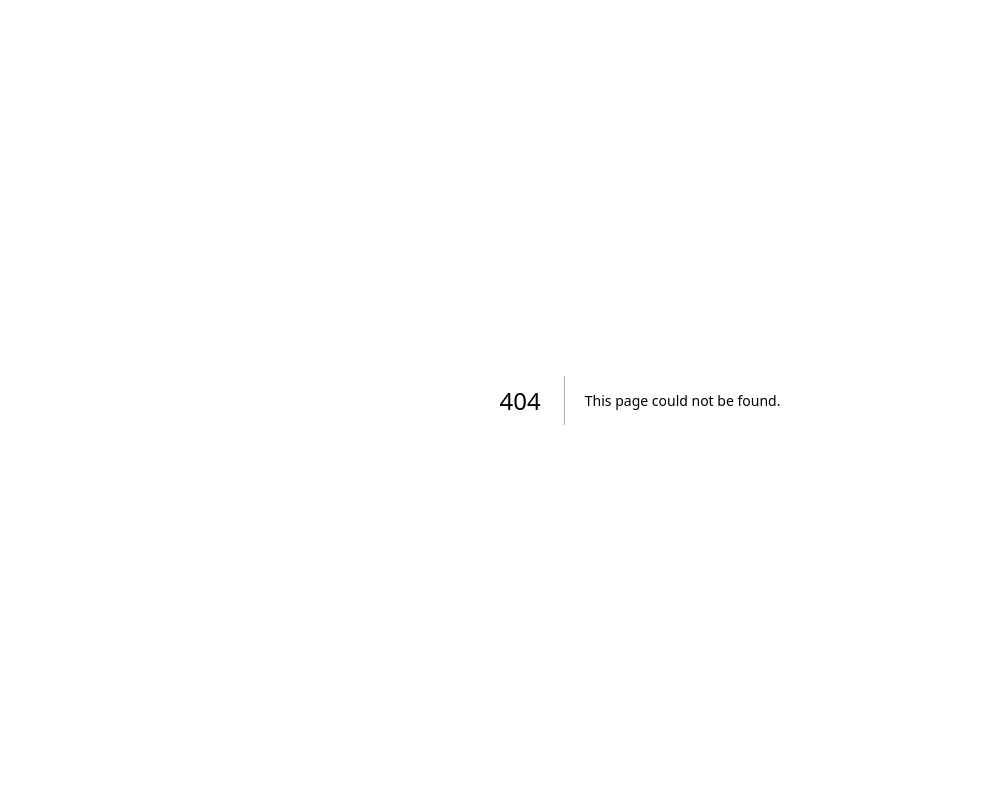
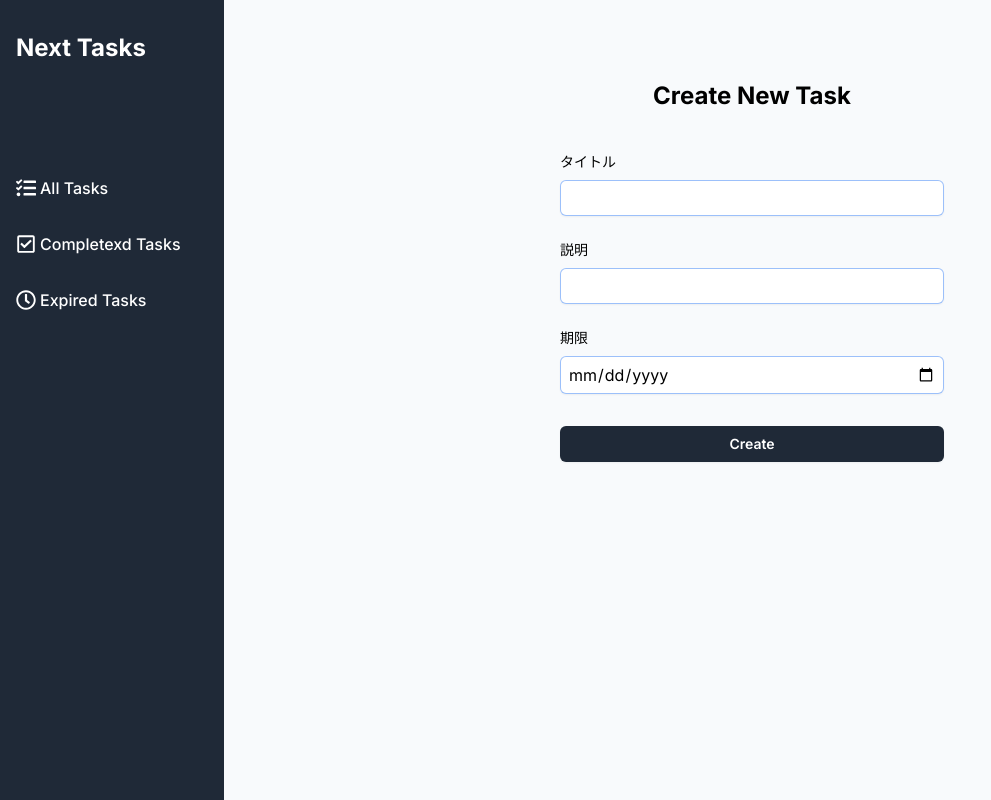
Before and after one commit to Taishi1020/next-task, a Next.js app: page /new in a window 1280 px wide. Before the commit this address had no page. Shown: the whole page, without its empty margins (0-991 px from the left). Built offline with nearby package versions, Linux system fonts and the light colour scheme.

Commit message:
[add] タスクフォームの作成

```diff
--- /dev/null
+++ b/src/app/(main)/new/page.tsx
@@ -0,0 +1,12 @@
+import NewTaskForm from "@/components/NewTaskForm/NewTaskForm"
+
+const NewTaskPage = () => {
+  return (
+    <div className="flex flex-col justify-center py-20">
+        <h2 className="text-center text-2xl font-bold">Create New Task</h2>
+        <NewTaskForm/>
+    </div>
+  )
+}
+
+export default NewTaskPage
--- /dev/null
+++ b/src/components/NewTaskForm/NewTaskForm.tsx
@@ -0,0 +1,25 @@
+const NewTaskForm = () => {
+  return (
+    <div className="mt-10 mx-auto w-full max-w-sm">
+        <form action="">
+            <div>
+                <label htmlFor="title" className="block text-sm font-medium">タイトル</label>
+                <input type="text" id="title" name="title" required className="block mt-2 py-1.5 px-2 w-full rounded-md border-0 shadow-sm ring-1 ring-inset ring-gray300"/>
+            </div>
+            <div className="mt-6 ">
+                <label htmlFor="description" className="block text-sm font-medium">説明</label>
+                <input type="text" id="description" name="description" required className="block mt-2 py-1.5 px-2 w-full rounded-md border-0 shadow-sm ring-1 ring-inset ring-gray300"/>
+            </div>
+            <div className="mt-6 ">
+                <label htmlFor="dueDate" className="block text-sm font-medium">期限</label>
+                <input type="date" id="dueDate" name="dueDate" min='2020=01-01' max='2099=12-31' required className="block mt-2 py-1.5 px-2 w-full rounded-md border-0 shadow-sm ring-1 ring-inset ring-gray300"/>
+            </div>
+            <button type="submit" className="mt-8 py-2 w-full rounded-md text-white bg-gray-800 hover:bg-gray-700 text-sm font-semibold shadow-sm">
+                Create
+            </button>
+        </form>
+    </div>
+  )
+}
+
+export default NewTaskForm
```
